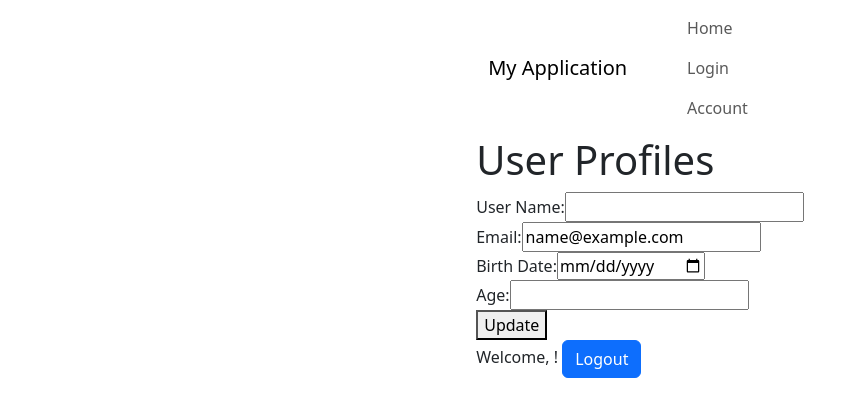
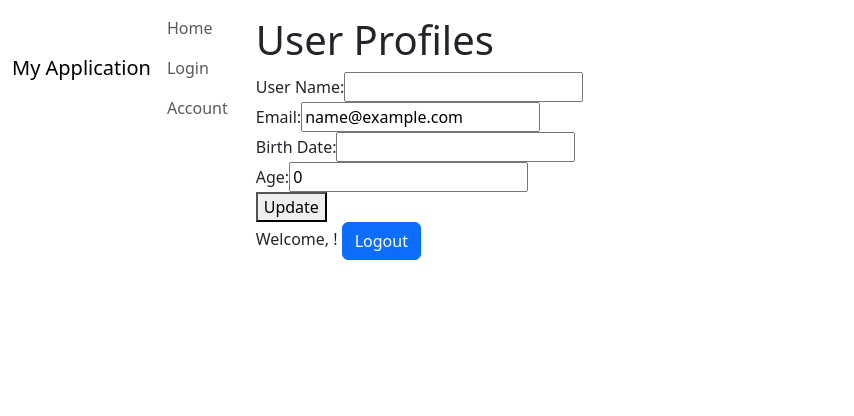
Before and after one commit to Evelyn-CHEN2/week4, an Angular app: page /account in a window 1280 px wide. Shown: the top 416 px of the page, without its empty margins (0-854 px from the left). Built offline with nearby package versions, Linux system fonts and the light colour scheme; sample sign-in values are in the browser's storage.

Commit message:
Modify function for updating user.

```diff
--- a/src/app/app.html
+++ b/src/app/app.html
@@ -1,4 +1,4 @@
-<!DOCTYPE html>
+<!-- <!DOCTYPE html>
 <html lang="en">
 <head>
     <meta charset="UTF-8">
@@ -8,4 +8,11 @@
     <title>workshop4 exercise</title>
 </head>
 <app-header></app-header>
-<router-outlet></router-outlet>
+<router-outlet></router-outlet> -->
+
+<div class="d-flex">
+    <app-header></app-header>
+    <main class="flex-fill p-3">
+      <router-outlet></router-outlet>
+    </main>
+</div>
--- a/src/app/components/account/account.html
+++ b/src/app/components/account/account.html
@@ -1,20 +1,20 @@
 <h1>User Profiles</h1>
 <form>
     <label for="userName">User Name:</label>
-    <input type="text" name="userName" [(ngModel)]="user.userName" placeholder="{{user.userName}}" required>
+    <input type="text" name="userName" [(ngModel)]="userName" placeholder="{{userName}}" required>
     <br>
     <label for="email">Email:</label>
-    <input type="email" name="email" [(ngModel)]="user.email" placeholder="{{user.email}}" required>
+    <input type="email" name="email" [(ngModel)]="email" placeholder="{{email}}" required>
     <br>
     <label for="birthDate">Birth Date:</label>
-    <input type="date" name="birthDate" [(ngModel)]="user.birthDate" placeholder="{{user.birthDate}}" required>
+    <input type="text" name="birthDate" [(ngModel)]="birthDate" placeholder="{{birthDate}}" required>
     <br>
     <label for="age">Age:</label>
-    <input type="number" name="age" [(ngModel)]="user.age" placeholder="{{user.age}}" required>
+    <input type="number" name="age" [(ngModel)]="age" placeholder="{{age}}" required>
     <br>
     <button type="submit" (click)="updateUser($event)">Update</button>
 </form>
 <div>
-    Welcome, {{ user.userName }}!
+    Welcome, {{ userName }}!
     <button class="btn btn-primary navbar-btn pull-right" (click)="logout()">Logout</button>
 </div>
--- a/src/app/components/account/account.ts
+++ b/src/app/components/account/account.ts
@@ -7,19 +7,20 @@ import { User } from '../../models/user';
 
 @Component({
   selector: 'app-account',
+  standalone: true,
   imports: [FormsModule, CommonModule],
   templateUrl: './account.html',
   styleUrl: './account.css'
 })
 export class Account implements OnInit {
-  user: User = {
-    userName: '',
-    birthDate: '',
-    age: 0,
-    email: '',
-    pwd: '',
-    valid: false
-  };
+
+    userName: string = '';
+    birthDate: string = '';
+    age: number = 0;
+    email: string = '';
+
+    user: User | null = null;
+
   title = 'Account Page';
   private authService = inject(AuthService);
   private router = inject(Router);
@@ -33,12 +34,25 @@ export class Account implements OnInit {
       this.router.navigate(['/login']);
     }
     this.user = currentUser
+    this.userName = this.user?.userName || '';
+    this.birthDate = this.user?.birthDate || '';
+    this.age = this.user?.age || 0;
+    this.email = this.user?.email || '';
   }
 
   updateUser(event: any): void {
     event.preventDefault();
-    this.authService.setCurrentUser(this.user);
-    console.log('User information updated:', this.user);
+    const updatedUser: User = {
+      ...this.user,
+      userName: this.userName,
+      email: this.email,
+      birthDate: this.birthDate,
+      age: this.age,
+      pwd: this.user?.pwd || '',
+      valid: this.user?.valid || false
+    }
+    this.authService.setCurrentUser(updatedUser);
+    this.user = updatedUser; // Update the local user reference
     alert('User information updated successfully');
   }
 
--- a/src/app/components/header/header.html
+++ b/src/app/components/header/header.html
@@ -11,4 +11,4 @@
         </ul>
         <br>
     </div>
-  </nav>
+</nav>
--- a/src/app/components/header/header.ts
+++ b/src/app/components/header/header.ts
@@ -1,8 +1,9 @@
-import { Component, inject, OnInit } from '@angular/core';
+import { Component } from '@angular/core';
 import { RouterLink } from '@angular/router';
 
 @Component({
   selector: 'app-header',
+  standalone: true,
   imports: [RouterLink],
   templateUrl: './header.html',
   styleUrl: './header.css'
--- a/src/app/components/login/login.html
+++ b/src/app/components/login/login.html
@@ -5,12 +5,12 @@
             <h1 class="h3 mb-3 fw-normal text-center">Login</h1>
 
             <div class="form-floating">
-                <input type="email" class="form-control rounded-0 rounded-top border-bottom-0" [(ngModel)]="email" name="email" placeholder="name@example.com" required>
+                <input type="email" class="form-control rounded-0 rounded-top border-bottom-0" [(ngModel)]="email" name="email" placeholder="name@example.com">
                 <label for="email">Email address</label>
             </div>
 
             <div class="form-floating mb-4">
-                <input type="text" class="form-control rounded-0 rounded-bottom" [(ngModel)]="pwd" name="pwd" placeholder="Password" required>
+                <input type="text" class="form-control rounded-0 rounded-bottom" [(ngModel)]="pwd" name="pwd" placeholder="Password">
                 <!-- [(ngModel)] is used to two-way bound with class Login Property -->
                 <label for="password">Password</label>
             </div>
--- a/src/app/components/login/login.ts
+++ b/src/app/components/login/login.ts
@@ -6,6 +6,7 @@ import { AuthService } from '../../services/auth.service';
 
 @Component({
   selector: 'app-login',
+  standalone: true,
   imports: [FormsModule],
   templateUrl: './login.html',
   styleUrl: './login.css'
--- a/src/styles.css
+++ b/src/styles.css
@@ -1,7 +1,7 @@
 /* You can add global styles to this file, and also import other style files */
-body {
+/* body {
 
     display: flex;
     justify-content: center;
     height: 100%
-}
+} */
```
Also changed, not shown: src/app/models/user.ts (+0 -10 lines), 1 other file (tests, documents, lock files or other folders).
